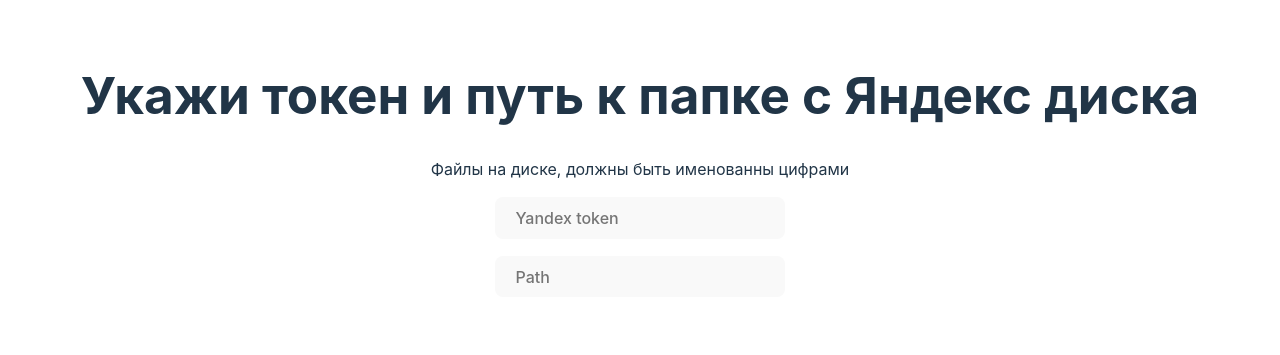
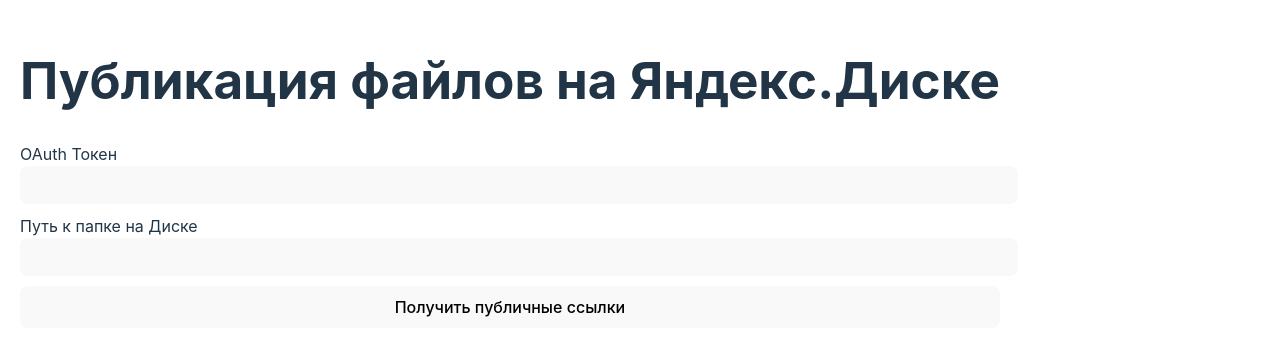
Before and after one commit to isavlex-n/copyLinkFromYD, a React (Vite) app: page / in a window 1280 px wide. Shown: the part 227-582 px from the top of the page. Built offline with nearby package versions, Linux system fonts and the light colour scheme.

Commit message:
completely redesigned the application

```diff
--- a/src/App.tsx
+++ b/src/App.tsx
@@ -1,55 +1,166 @@
-import { useState, ChangeEvent } from 'react';
-import Links from './components/Link/Links'
-import Form from './components/Form/Form'
-import './App.css'
+import React, { useState } from "react";
 
-function App() {
-  const [token, setToken] = useState('')
-  const [path, setPath] = useState('')
-  const [loading, setLoading] = useState(false)
-  const [isLoadLinks, setIsLoadLinks] = useState(false)
+async function getFilesInFolder(folderPath, oauthToken) {
+  const response = await fetch(
+    `https://cloud-api.yandex.net/v1/disk/resources?path=${encodeURIComponent(
+      folderPath,
+    )}&fields=_embedded&limit=100000`,
+    {
+      method: "GET",
+      headers: {
+        Authorization: `OAuth ${oauthToken}`,
+      },
+    },
+  );
 
-  async function setClipboard(text: string) {
-    const type = "text/plain";
-    const blob = new Blob([text], { type });
-    const data = [new ClipboardItem({ [type]: blob })];
-    await navigator.clipboard.write(data);
-    setLoading(true)
+  if (!response.ok) {
+    const errorText = await response.text();
+    throw new Error(
+      `Ошибка при получении файлов: ${response.status} ${errorText}`,
+    );
   }
 
-  const writeToBuffer = () => {
-    const links = document.querySelectorAll<HTMLLinkElement>('.link')
-    let stringOfLinks = ''
-    links.forEach(item => stringOfLinks += `${item.href}\n`)
-    setClipboard(stringOfLinks)
+  const data = await response.json();
+  const items = data._embedded.items;
+  if (!items) {
+    throw new Error(
+      "Ответ от API не содержит файлов. Пожалуйста, проверьте путь к папке и токен.",
+    );
+  }
+  return items.filter((item) => item.type === "file"); // Фильтруем только файлы
+}
+
+// Функция для публикации файла и получения публичной ссылки
+async function publishFile(filePath, oauthToken) {
+  const response = await fetch(
+    `https://cloud-api.yandex.net/v1/disk/resources/publish?path=${encodeURIComponent(
+      filePath,
+    )}`,
+    {
+      method: "PUT",
+      headers: {
+        Authorization: `OAuth ${oauthToken}`,
+      },
+    },
+  );
+
+  if (!response.ok) {
+    const errorText = await response.text();
+    throw new Error(
+      `Ошибка при публикации файла: ${response.status} ${errorText}`,
+    );
   }
 
-  const setTokenHandler = (e: ChangeEvent<HTMLInputElement>)  => {
-    setToken(e.target.value)
-  }
+  const data = await response.json();
+  return data.href; // Возвращаем публичную ссылку
+}
 
-  const setPathHandler = (e: ChangeEvent<HTMLInputElement>) => {
-    setPath(e.target.value)
-  }
+// Главный компонент
+const App = () => {
+  const [token, setToken] = useState("");
+  const [folderPath, setFolderPath] = useState("");
+  const [publicLinks, setPublicLinks] = useState([]);
+  const [isLoading, setIsLoading] = useState(false);
+  const [error, setError] = useState("");
+
+  const handleSubmit = async (e) => {
+    e.preventDefault();
+    setIsLoading(true);
+    setError("");
+    setPublicLinks([]);
+
+    try {
+      let files = await getFilesInFolder(folderPath, token);
+      let links = [];
+
+      for (let file of files) {
+        console.log(file);
+        if (file.public_url) continue;
+        await publishFile(file.path, token);
+      }
+      files = await getFilesInFolder(folderPath, token);
+      links = files
+        .map((item: any) => ({
+          name: +item.name.split(".")[0],
+          link: item.public_url,
+          path: item.path,
+        }))
+        .sort((a, b) => a.name - b.name);
+      setPublicLinks(links);
+    } catch (err) {
+      setError("Произошла ошибка: " + err.message);
+    } finally {
+      setIsLoading(false);
+    }
+  };
+
+  const handleCopyToClipboard = () => {
+    const text = publicLinks.map((link) => `${link.link}`).join("\n");
+    navigator.clipboard.writeText(text).then(() => {
+      alert("Ссылки скопированы в буфер обмена!");
+    });
+  };
 
   return (
-    <>
-      <h1>Укажи токен и путь к папке с Яндекс диска</h1>
-      <p>Файлы на диске, должны быть именованны цифрами</p>
-      <Form
-        token={token}
-        setToken={setTokenHandler}
-        path={path}
-        setPath={setPathHandler}
-      />
-      <Links
-        token={token}
-        path={path}
-        setIsLoadLinks={setIsLoadLinks}
-      />
-      {isLoadLinks && (<button onClick={writeToBuffer} className={loading ? 'green-bg' : ''}>Копировать ссылки</button>)}
-    </>
-  )
-}
+    <div style={{ padding: "20px" }}>
+      <h1>Публикация файлов на Яндекс.Диске</h1>
+      <form onSubmit={handleSubmit}>
+        <div>
+          <label htmlFor="token">OAuth Токен</label>
+          <input
+            type="text"
+            id="token"
+            value={token}
+            onChange={(e) => setToken(e.target.value)}
+            required
+            style={{ width: "100%", padding: "8px", marginBottom: "10px" }}
+          />
+        </div>
+        <div>
+          <label htmlFor="folderPath">Путь к папке на Диске</label>
+          <input
+            type="text"
+            id="folderPath"
+            value={folderPath}
+            onChange={(e) => setFolderPath(e.target.value)}
+            required
+            style={{ width: "100%", padding: "8px", marginBottom: "10px" }}
+          />
+        </div>
+        <button
+          type="submit"
+          disabled={isLoading}
+          style={{ padding: "10px 20px", cursor: "pointer" }}
+        >
+          {isLoading ? "Загружается..." : "Получить публичные ссылки"}
+        </button>
+      </form>
 
-export default App
+      {error && <div style={{ color: "red", marginTop: "20px" }}>{error}</div>}
+
+      {publicLinks.length > 0 && (
+        <div style={{ marginTop: "20px" }}>
+          <h2>Публичные ссылки на файлы:</h2>
+          <ul>
+            {publicLinks.map((link, index) => (
+              <li key={index}>
+                <a href={link.link} target="_blank" rel="noopener noreferrer">
+                  {link.name}
+                </a>{" "}
+                - {link.link}
+              </li>
+            ))}
+          </ul>
+          <button
+            onClick={handleCopyToClipboard}
+            style={{ padding: "10px 20px", cursor: "pointer" }}
+          >
+            Копировать ссылки в буфер обмена
+          </button>
+        </div>
+      )}
+    </div>
+  );
+};
+
+export default App;
--- a/src/components/Form/Form.tsx
+++ /dev/null
@@ -1,31 +0,0 @@
-import { FC, ChangeEvent } from 'react'
-
-type OwnProps = {
-  token: string
-  path: string
-  setToken: (e: ChangeEvent<HTMLInputElement>) => void
-  setPath: (e: ChangeEvent<HTMLInputElement>) => void
-}
-
-type Props = FC<OwnProps>
-
-const Form: Props = ({ token, setToken, path, setPath }) => {
-  return (
-    <form>
-      <div>
-        <input
-          type="text"
-          placeholder="Yandex token"
-          value={token}
-          onChange={setToken}
-        />
-      </div>
-
-      <div>
-        <input type="text" placeholder="Path" value={path} onChange={setPath} />
-      </div>
-    </form>
-  )
-}
-
-export default Form
--- a/src/components/Link/Links.tsx
+++ /dev/null
@@ -1,105 +0,0 @@
-import { useState, useEffect, FC, Dispatch, SetStateAction } from 'react'
-import { DataType } from './types'
-
-type OwnProps = {
-  token: string
-  path: string
-  setIsLoadLinks: Dispatch<SetStateAction<boolean>>
-}
-
-type Props = FC<OwnProps>
-
-type File = {
-  name: number
-  public_url: undefined | string
-  path: string
-}
-
-type Files = File[]
-
-const Links: Props = ({ token, path, setIsLoadLinks }) => {
-  const [loading, setLoading] = useState(false)
-  const [files, setFiles] = useState<Files>([])
-
-  const fields = '_embedded.items'
-
-  const limit = 1000
-
-  const reqPath = `https://cloud-api.yandex.net/v1/disk/resources?path=${encodeURI(
-    path,
-  )}&fields=${fields}&limit=${limit}`
-
-
-  async function getDataFromDisk(req: string) {
-    try {
-      const dataRes = await fetch(req, {
-        method: 'GET',
-        headers: {
-          Authorization: `OAuth ${token}`,
-        },
-      })
-      const data = await dataRes.json()
-      const items: DataType[] = data._embedded.items
-      const sortedData: Files = items.map(item => ({
-        name: +item.name.split('.')[0],
-        public_url: item.public_url,
-        path: item.path
-      })).sort((a, b) => a.name - b.name)
-      setFiles([...sortedData])
-      setIsLoadLinks(true)
-    } catch (error) {
-      setIsLoadLinks(false)
-      console.error('Произошла ошибка!', error)
-    }
-  }
-
-  async function publishFiles(files: Files) {
-    try {
-      setLoading(true)
-      files.forEach(async (item) => {
-        await fetch(
-          `https://cloud-api.yandex.net/v1/disk/resources/publish?path=${encodeURI(
-            item.path,
-          )}`,
-          {
-            method: 'PUT',
-            headers: {
-              Authorization: `OAuth ${token}`,
-            },
-          },
-        )
-      })
-      setLoading(false)
-    } catch (error) {
-      setIsLoadLinks(false)
-      console.error('Произошла ошибка!', error)
-    }
-  }
-
-  useEffect(() => {
-    if (!token || !path) return
-    getDataFromDisk(reqPath)
-  }, [token, path])
-
-  useEffect(() => {
-    if (!files.length) return;
-    publishFiles(files)
-  }, [files])
-  return (
-    <ul>
-      {loading ? (
-        <p>Нет ссылок</p>
-      ) : (
-        files.map((item, i) => (
-          <li key={i}>
-            <a href={item.public_url} className="link" target='_blank'>
-              {item.name}
-            </a>
-          </li>
-        ))
-      )}
-    </ul>
-  )
-}
-
-export default Links
```
Also changed, not shown: src/components/Link/types.ts (deleted, +0 -35 lines).
